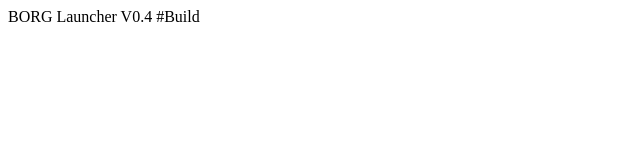
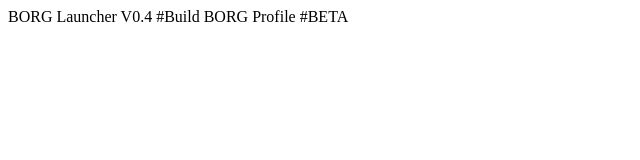
Before and after one commit to GGraXY/borgapps, a plain HTML site: page duyuru.html in a window 1280 px wide. Shown: the whole page, without its empty margins (0-640 px from the left). Drawn offline with Linux system fonts and the light colour scheme.

Commit message:
Update duyuru.html

```diff
--- a/duyuru.html
+++ b/duyuru.html
@@ -6,7 +6,11 @@
     <meta name="viewport" content="width=device-width, initial-scale=1.0">
     <title>Duyurular</title>
 </head>
-<launcher>
-    BORG Launcher V0.4 #Build
-</launcher>
+    <launcher>
+        BORG Launcher V0.4 #Build
+    </launcher>
+
+    <profile>
+        BORG Profile #BETA
+    </profile
 </html>
```
